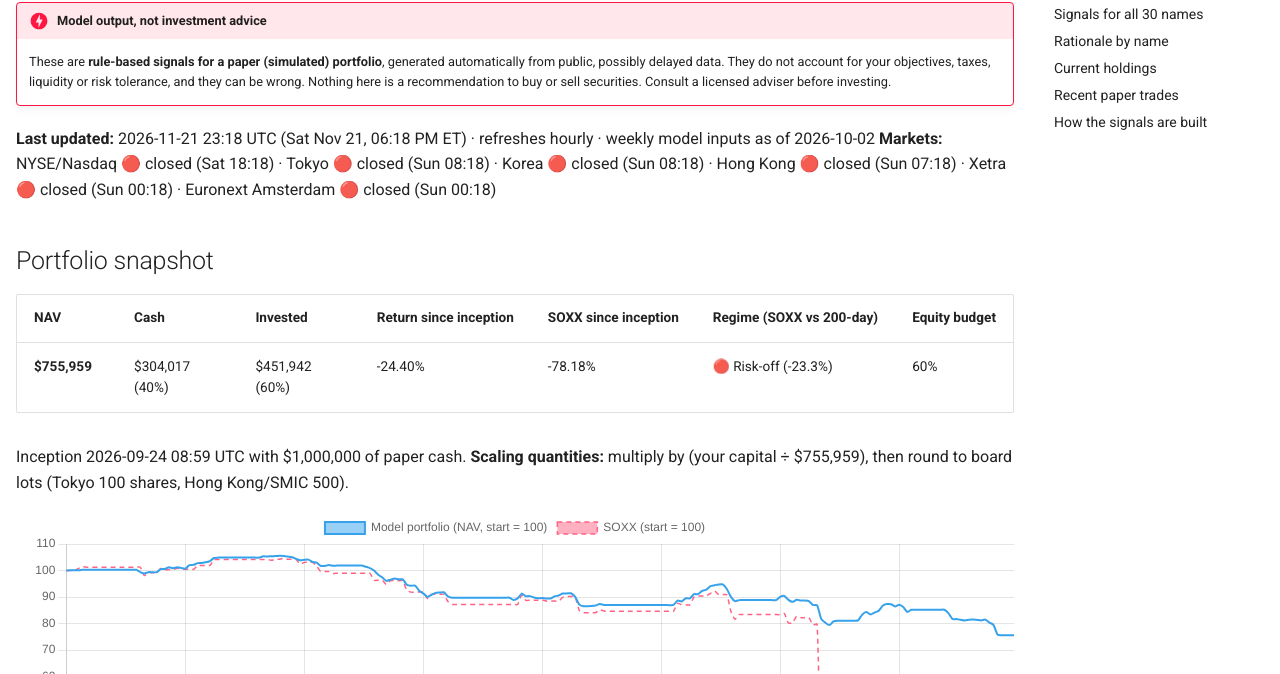
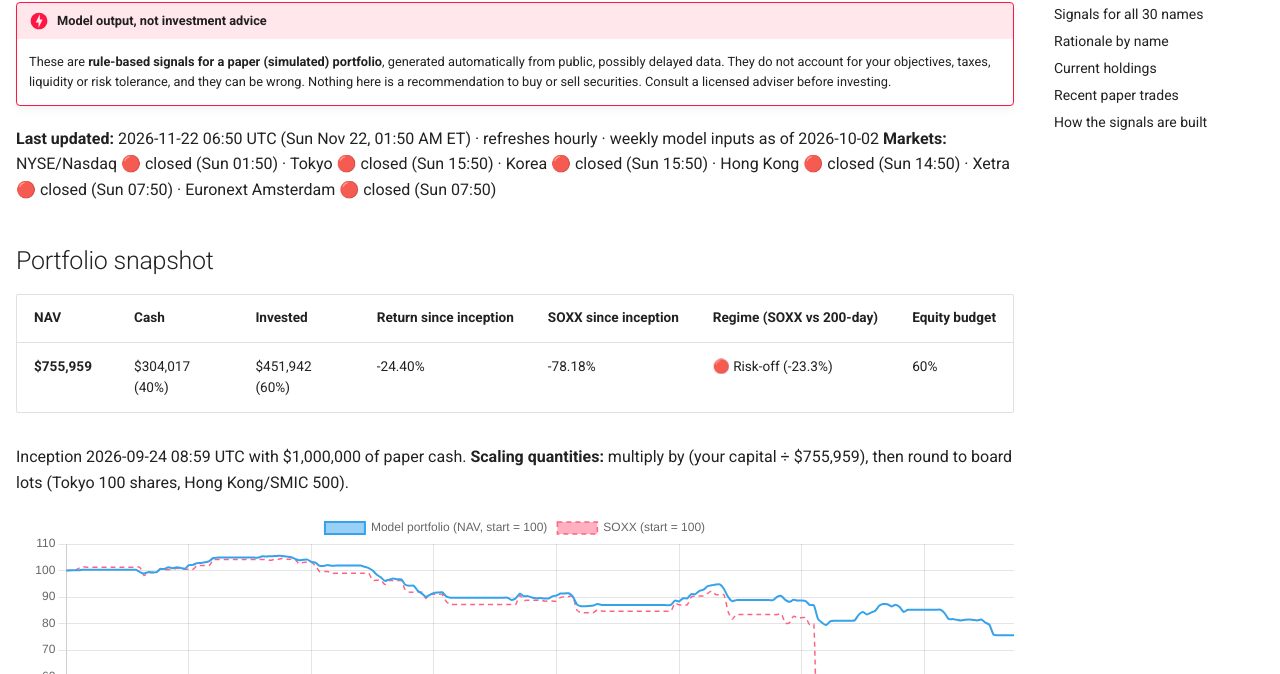
Before and after one commit to findnavish/InvestmentOpportunities, an MkDocs documentation site: the page built from docs/trade-signals/index.md, in a window 1280 px wide and 900 px high. Shown: the part 226-900 px from the top of the window. Built offline with MkDocs 1.6.1 and Material for MkDocs 9.7.7, drawn with Linux system fonts in a browser that asks for light colours; comment, search, counter and statistics services are not loaded.

Commit message:
Signals update 2026-11-22 06:50 UTC

```diff
--- a/docs/trade-signals/index.md
+++ b/docs/trade-signals/index.md
@@ -8,8 +8,8 @@ hide:
 !!! danger "Model output, not investment advice"
     These are **rule-based signals for a paper (simulated) portfolio**, generated automatically from public, possibly delayed data. They do not account for your objectives, taxes, liquidity or risk tolerance, and they can be wrong. Nothing here is a recommendation to buy or sell securities. Consult a licensed adviser before investing.
 
-**Last updated:** 2026-11-21 23:18 UTC (Sat Nov 21, 06:18 PM ET) · refreshes hourly · weekly model inputs as of 2026-10-02
-**Markets:** NYSE/Nasdaq 🔴 closed (Sat 18:18) · Tokyo 🔴 closed (Sun 08:18) · Korea 🔴 closed (Sun 08:18) · Hong Kong 🔴 closed (Sun 07:18) · Xetra 🔴 closed (Sun 00:18) · Euronext Amsterdam 🔴 closed (Sun 00:18)
+**Last updated:** 2026-11-22 06:50 UTC (Sun Nov 22, 01:50 AM ET) · refreshes hourly · weekly model inputs as of 2026-10-02
+**Markets:** NYSE/Nasdaq 🔴 closed (Sun 01:50) · Tokyo 🔴 closed (Sun 15:50) · Korea 🔴 closed (Sun 15:50) · Hong Kong 🔴 closed (Sun 14:50) · Xetra 🔴 closed (Sun 07:50) · Euronext Amsterdam 🔴 closed (Sun 07:50)
 
 ## Portfolio snapshot
 
```
Also changed, not shown: docs/trade-signals/nav.json (+1 -1 lines).
